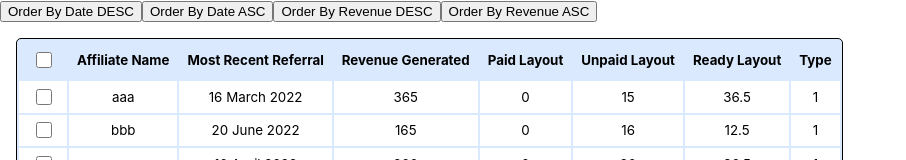
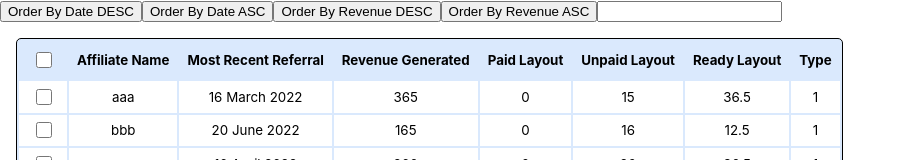
Before and after one commit to omid-94/react-practice-social-snowball, a React (Create React App) app: page / in a window 1280 px wide. Shown: the top 160 px of the page, without its empty margins (0-906 px from the left). Built offline with nearby package versions, Linux system fonts and the light colour scheme.

Commit message:
working on sorting and filtering

```diff
--- a/src/components/PaymentNavBar.js
+++ b/src/components/PaymentNavBar.js
@@ -3,7 +3,7 @@ import { Sort_Type } from '../classes/enums'
 import {PaymentsContext} from '../contexts/paymentsContext'
 
 const PaymentNavBar = () => {
-    const {sortDataByDate , sortByRevenue}= useContext(PaymentsContext)
+    const {sortDataByDate , sortByRevenue , filterByAffiliateName}= useContext(PaymentsContext)
     return (
         <div>
             <button onClick={() => sortDataByDate(Sort_Type.DESC)}>
@@ -18,6 +18,8 @@ const PaymentNavBar = () => {
             <button onClick={() => sortByRevenue(Sort_Type.ASC)}>
                 Order By Revenue ASC
             </button>
+            <input type="text"
+                onChange={(e) => filterByAffiliateName(e.target.value)}/>
         </div>
     )
 }
--- a/src/components/PaymentTableContainer.js
+++ b/src/components/PaymentTableContainer.js
@@ -5,7 +5,6 @@ import Table from './PaymentTable/Table'
 
 const PaymentTableContainer = () => {
     const {headerData ,paymentData }= useContext(PaymentsContext)
-    //sortDataByDate(Sort_Type.DESC)
     return (
         <div>
             { headerData && paymentData ?
--- a/src/contexts/paymentsContext.js
+++ b/src/contexts/paymentsContext.js
@@ -7,6 +7,12 @@ export const PaymentsContext = createContext();
 const PaymentsContextProvider = (props) => {
     const [headerData , setHeaderData] = useState(props.initialHeaderData)
     const [paymentData , setPaymentData] = useState(props.initialData)
+    const [prevPaymentData , setPrevPaymentData] = useState(props.initialData)
+
+    useEffect(() => {
+        if(paymentData.length === prevPaymentData.length)
+            setPrevPaymentData(paymentData)
+    },[paymentData])
 
     const setSelectedById = (id , state) => {
         let tempPaymentData = [...paymentData];
@@ -34,14 +40,22 @@ const PaymentsContextProvider = (props) => {
         }
         setPaymentData(tempData)
     }
+
+    const filterByText = (text , field) => {
+        let tempData = [...prevPaymentData];
+        tempData = tempData.filter(item => item[field].includes(text))
+        setPaymentData(tempData)
+    }
     const sortDataByDate = (type) => sortDataTable(type , "latest_referral_DT")
 
     const sortByRevenue= (type) => sortDataTable(type, "revenue")
 
+    const filterByAffiliateName = (text) => filterByText(text , "name")
     return (
         <PaymentsContext.Provider
-            value={{headerData  , paymentData,
+            value={{headerData  , paymentData, prevPaymentData,
                     sortDataByDate, sortByRevenue,
+                    filterByAffiliateName ,
                     setSelectedById, setAllSelected}}>
             {props.children}
         </PaymentsContext.Provider>
```
